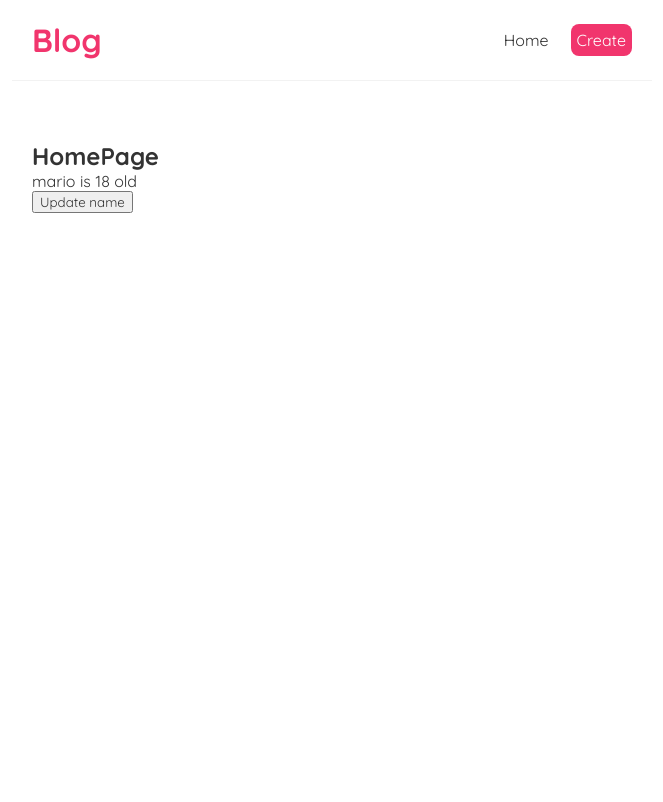
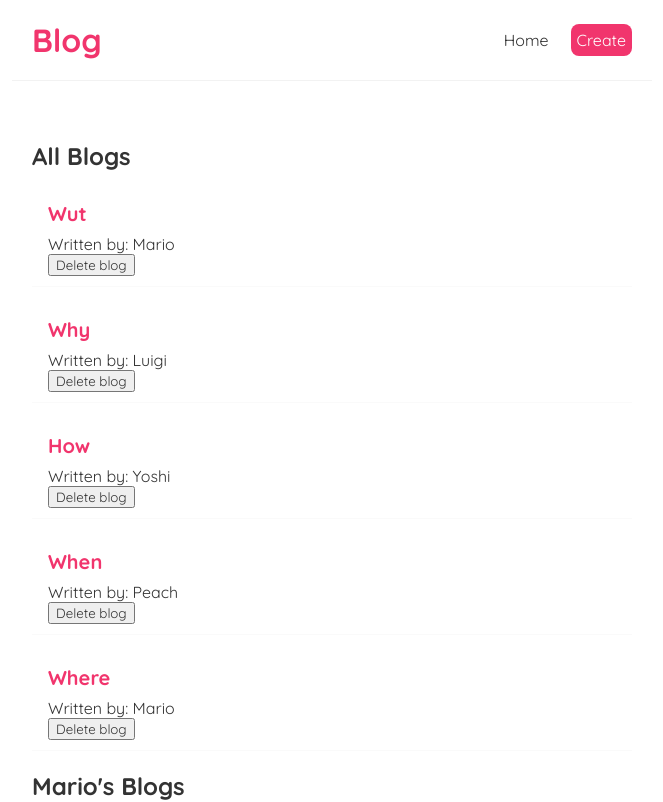
Before and after one commit to Underemployed/react-blog, a React (Create React App) app: page / in a window 1280 px wide. Shown: the top 802 px of the page, without its empty margins (308-971 px from the left). Built offline with nearby package versions, Linux system fonts and the light colour scheme.

Commit message:
useState delete components passing variables

```diff
--- a/src/Home.js
+++ b/src/Home.js
@@ -1,23 +1,24 @@
 import { useState } from "react";
+import BlogList from "./blogList";
+const Home = () => {
+    const [blogs, setBlogs] = useState([
+        { id: 1, title: "Wut", body: "Lorem ipsum wtvr", author: "Mario" },
+        { id: 2, title: "Why", body: "Another blog body", author: "Luigi" },
+        { id: 3, title: "How", body: "Yet another blog post", author: "Yoshi" },
+        { id: 4, title: "When", body: "More blog content here", author: "Peach" },
+        { id: 5, title: "Where", body: "Final blog post content", author: "Mario" }
+    ]);
 
-const Home = () => {
 
-    let [name, setName] = useState("mario");
+    const handleDelete = (id) => {
+        const newBlogs = blogs.filter((x) => x.id !== id);
+        setBlogs(newBlogs);
+    }
 
-    let [age, setAge] = useState(18);
-
-    function handleClick() {
-        name = (name === "me") ? "Escape" : "me";
-        setName(name)
-        console.log("Name changed to ", name)
-
-        setAge(age+10)
-    }
     return (
         <div className="home">
-            <h2>HomePage</h2>
-            <p>{name} is { age} old</p>
-            <button onClick={handleClick}>Update name</button>
+            <BlogList blogs={ blogs} handleDelete={handleDelete} title= "All Blogs"/>
+            <BlogList blogs={ blogs.filter((x)=> (x.author === "Mario"))}  title= "Mario's Blogs"/>
         </div>
      );
 }
--- /dev/null
+++ b/src/blogList.js
@@ -0,0 +1,22 @@
+const BlogList = ({blogs, title, handleDelete}) => {
+    // const blogs = props.blogs;
+    // const title = props.title;
+
+
+
+    return (
+        <div className="blog-list">
+            <h2>{title}</h2>
+            {blogs.map((blog) => (
+                <div className="blog-preview" key={blog.id}>
+                    <h2>{blog.title}</h2>
+                    <p>Written by: {blog.author}</p>
+                    <button onClick={()=> handleDelete(blog.id)}>Delete blog</button>
+                </div>
+            ))}
+
+        </div>
+    );
+}
+
+export default BlogList;
--- a/src/index.css
+++ b/src/index.css
@@ -39,3 +39,82 @@
   margin: 40px auto;
   padding: 20px;
 }
+
+/* blog previews / list */
+.blog-preview {
+  padding: 10px 16px;
+  margin: 20px 0;
+  border-bottom: 1px solid #fafafa;
+}
+
+.blog-preview:hover {
+  box-shadow: 1px 3px 5px rgba(0, 0, 0, 0.1);
+}
+
+.blog-preview h2 {
+  font-size: 20px;
+  color: #f1356d;
+  margin-bottom: 8px;
+}
+
+.blog-preview a {
+  text-decoration: none;
+}
+
+/* blog details page */
+.blog-details h2 {
+  font-size: 20px;
+  color: #f1356d;
+  margin-bottom: 10px;
+}
+
+.blog-details div {
+  margin: 20px 0;
+}
+
+.blog-details button {
+  background: #f1356d;
+  color: #fff;
+  border: 0;
+  padding: 8px;
+  border-radius: 8px;
+  cursor: pointer;
+}
+
+/* create new blog form */
+.create {
+  max-width: 400px;
+  margin: 0 auto;
+  text-align: center;
+}
+
+.create label {
+  text-align: left;
+  display: block;
+}
+
+.create h2 {
+  font-size: 20px;
+  color: #f1356d;
+  margin-bottom: 30px;
+}
+
+.create input,
+.create textarea,
+.create select {
+  width: 100%;
+  padding: 6px 10px;
+  margin: 10px 0;
+  border: 1px solid #ddd;
+  box-sizing: border-box;
+  display: block;
+}
+
+.create button {
+  background: #f1356d;
+  color: #fff;
+  border: 0;
+  padding: 8px;
+  border-radius: 8px;
+  cursor: pointer;
+}
```
